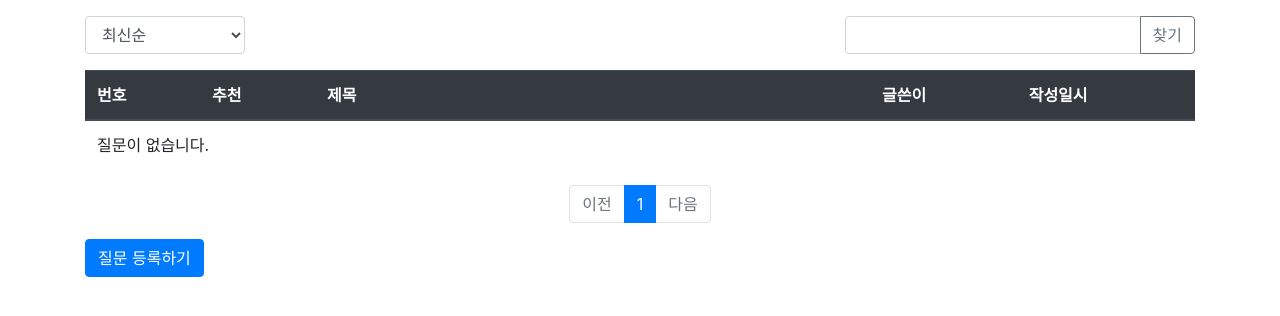
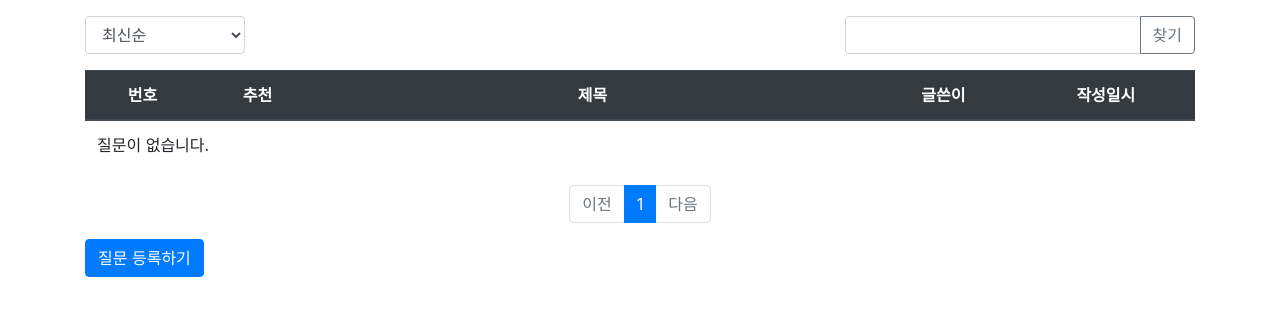
Before and after one commit to gtpchris/pybo, a Django app: page / in a window 1280 px wide. Shown: the part 57-373 px from the top of the page. Run offline with Django 3.2, Linux system fonts and the light colour scheme; data that the repository does not hold is empty; some libraries are stand-ins or nearby versions.

Commit message:
s 오타 삭제

```diff
--- /dev/null
+++ b/requirements.txt
@@ -0,0 +1,5 @@
+asgiref==3.2.10
+Django==3.0.8
+Markdown==3.2.2
+pytz==2020.1
+sqlparse==0.3.1
--- a/templates/pybo/question_list.html
+++ b/templates/pybo/question_list.html
@@ -23,7 +23,7 @@
     <!-- 검색창 추가 끝-->
     <table class="table">
         <thead>
-        <tr class="thead-dark">
+        <tr class="text-center thead-dark">
             <th>번호</th>
             <th>추천</th>
             <th style="width:50%">제목</th>
@@ -39,12 +39,11 @@
                 <!-- 번호 = 전체건수 - 시작인덱스 - 현재인덱스 + 1 -->
                 {{ question_list.paginator.count|sub:question_list.start_index|sub:forloop.counter0|add:1 }}
             </td>
-
             <td>
                 {% if question.voter.all.count > 0 %}
                 <span class="badge badge-warning px-2 py-1">{{ question.voter.all.count }}</span>
                 {% endif %}
-            </td>s
+            </td>
             <td class="text-left">
                 <a href="{% url 'pybo:detail' question.id %}">{{ question.subject }}</a>
                 {% if question.answer_set.count > 0 %}
```
